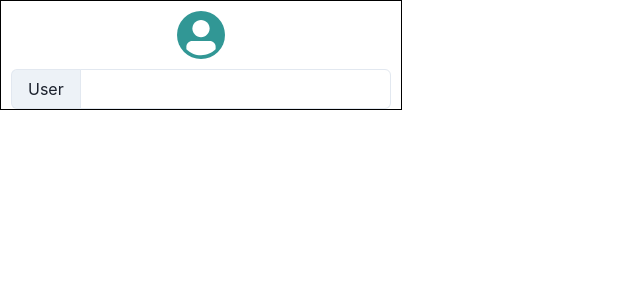
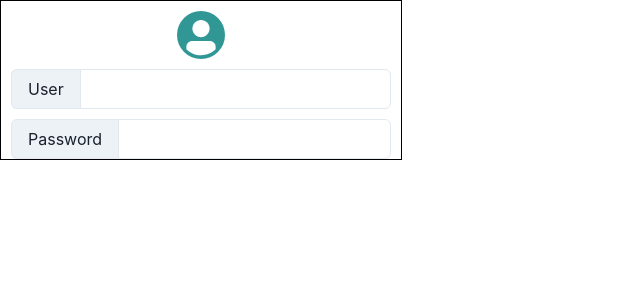
Before and after one commit to daneneutzling/padel-beer-cup, a React (Create React App) app: page / in a window 1280 px wide. Shown: the top 300 px of the page, without its empty margins (0-640 px from the left). Built offline with nearby package versions, Linux system fonts and the light colour scheme.

Commit message:
Add Input Password

```diff
--- a/src/App.js
+++ b/src/App.js
@@ -16,6 +16,13 @@ function App() {
             <Input type='text'/>
           </InputGroup>
         </div>
+
+        <div className='input-group'>
+          <InputGroup>
+            <InputLeftAddon children='Password'/>
+            <Input type='password'/>
+          </InputGroup>
+        </div>
       </div>
     </ChakraProvider>
   );
```
